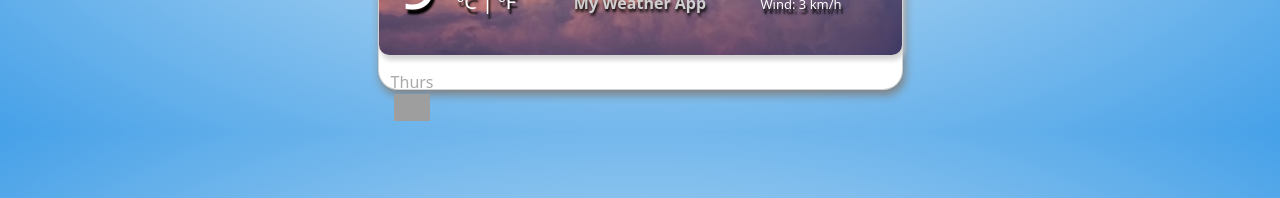
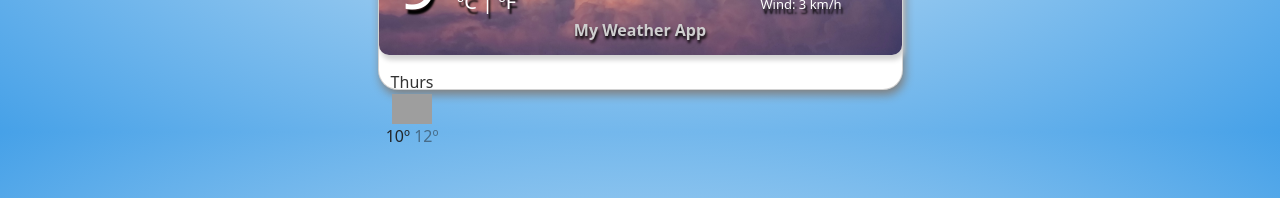
Before and after one commit to ariaLed72/Final-Weather-App, a plain HTML site: page Final Project Files/index.html in a window 1280 px wide. Shown: the part 601-799 px from the top of the page. Drawn offline with nearby package versions, Linux system fonts and the light colour scheme; grey boxes are pictures that could not be loaded.

Commit message:
Added Weather Forecast HTML with DemiContent
styled some css

```diff
--- a/Final Project Files/index.html
+++ b/Final Project Files/index.html
@@ -64,8 +64,17 @@
       Thurs
       </div>
       <img src="http://shecodes-assets.s3.amazonaws.com/api/weather/icons/clear-sky-night.png"
-      alt="img"/
-      width="36">
+      alt="img"
+      width="40"/>
+      <div class="weather-forecast-temperatures">
+<span class="weather-forecast-temperature-minimum">
+        10º
+</span>
+<span class="weather-forecast-temperature-maximum">
+        12º
+</span>
+
+      </div>
     </div>
   </div>
 </div>
--- a/Final Project Files/src/style.css
+++ b/Final Project Files/src/style.css
@@ -126,7 +126,16 @@ h3 {
 
 .weather-forecast-date {
   font-size: 16px;
-  color: darkgrey;
+  color: black;
+  opacity: 0.8;
+}
+
+.weather-forecast-temperature {
+  font-size: 13px;
+}
+
+.weather-forecast-temperature-maximum {
+  opacity: 0.5;
 }
 
 #weather-icon {
```
